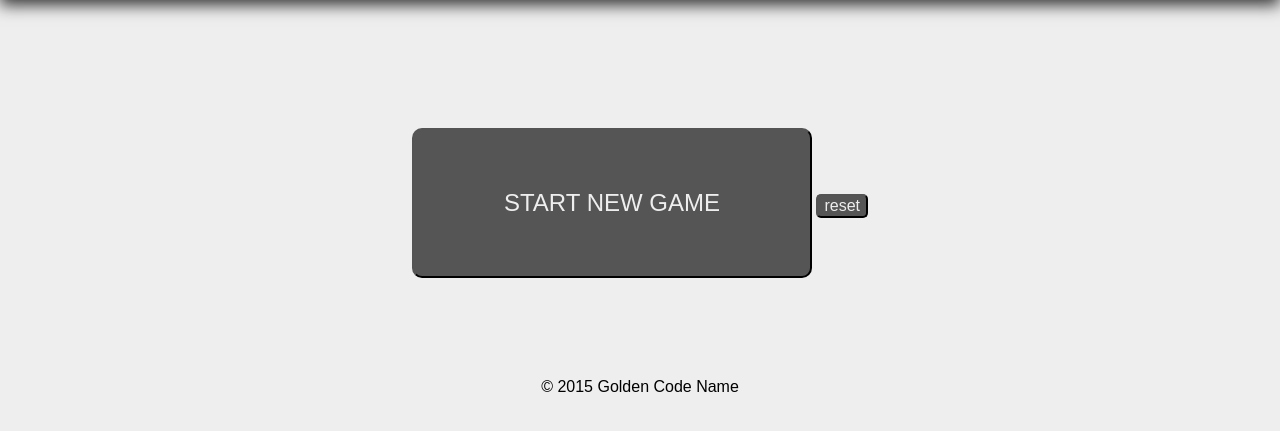
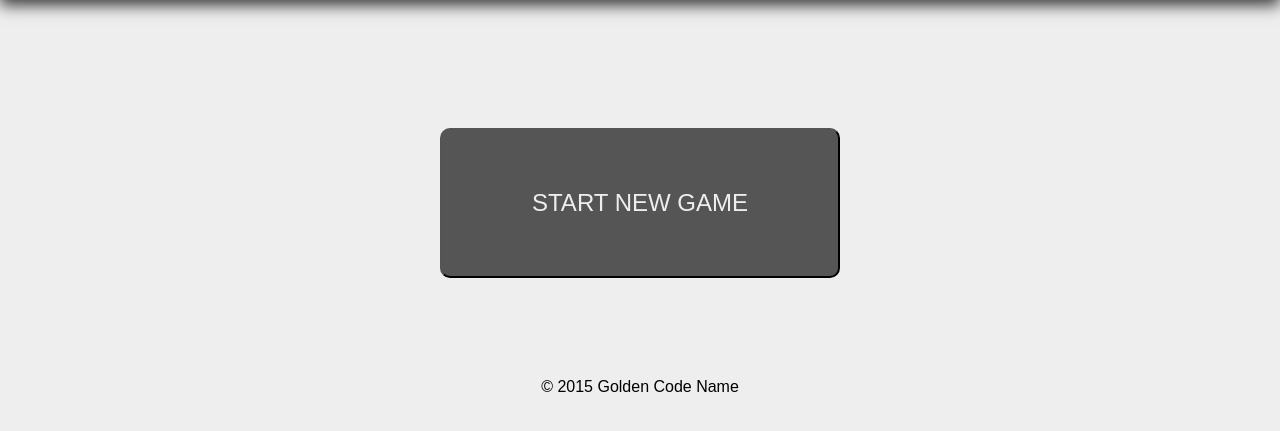
Before and after one commit to PDXDevCampJuly/golden_code_name, a Django app: page / in a window 1280 px wide. Shown: the part 100-531 px from the top of the page. Run offline with Django 3.2, Linux system fonts and the light colour scheme; some libraries are stand-ins or nearby versions.

Commit message:
adjusts base styles and layout for updated database

```diff
--- a/game/urls.py
+++ b/game/urls.py
@@ -2,6 +2,7 @@
 import game.views
 import spymaster.views
 from django.views.generic import TemplateView
+
 urlpatterns = [
     url(r'^$', game.views.start_index_page),
     url(r'^select/', game.views.select_player, name='select_player'),
--- a/static/css/base_style.css
+++ b/static/css/base_style.css
@@ -1,11 +1,12 @@
+
 /* -------------------------------------- layout */
+
 body {
     margin: 0;
     font-family: sans-serif;
     text-align: center;
     background-color: #eee;
 }
-
 header {
     margin-bottom: 10%;
     padding: 10px 0;
@@ -13,77 +14,47 @@
     box-shadow: 0px 5px 15px #333;
     color: #555;
 }
-
 footer {
     margin-top: 100px;
 }
-
-input[type=submit], input[type=button] {
+input[type=submit] {
     background-color: #555;
     border-radius: 10px;
     text-align: center;
     font-size: 1.5em;
     color: #eee;
 }
-
-input[type=submit]:hover, input[type=button]:hover {
+input[type=submit]:hover {
     background-color: #777;
 }
 
-/* -------------------------------------- enter or restart game */
+/* -------------------------------------- start game */
 
-input#enter, input#restart  {
+input[value="START NEW GAME"]  {
     height: 150px;
     width: 400px;
-    display: none;
 }
 
-input#enter:hover, #started:after {
-    background-color: #245BAB;
-}
-
-input#restart:hover, #waiting:after {
+input[value="START NEW GAME"]:hover {
     background-color: #339966;
 }
 
-#started:after {
-    display: block;
-    content: 'status: game in progress, enter game';
-    margin-top: 10%;
-    padding: 20px 0;
-    color: #eee;
-    font-size: 1.2em;
-}
-#waiting:after {
-     display: block;
-    margin-top: 10%;
-    padding: 20px 0;
-    color: #eee;
-    font-size: 1.2em;
-    content: 'status: ready, start new game';
-}
-input[value=reset] {
-    font-size: 1em;
-    border-radius: 5px;
-}
+/* -------------------------------------- select player */
 
-/* -------------------------------------- select player */
 input#select_spymaster, input#select_spy {
     margin-right: 20px;
     margin-bottom: 20px;
     height: 300px;
     width: 300px;
 }
-
 input#select_spy {
     background: linear-gradient(to bottom right, red 50%, blue 50%);
 }
-
 input#select_spy:hover {
     background: linear-gradient(to bottom right, #CC6666 50%, #3366FF 50%);
 }
 
-/* spy_input */
+/* -------------------------------------- spy_input */
 
 input.clue:hover {
     padding: 50px 100px;
@@ -94,7 +65,9 @@
     border-radius: 10px;
 
 }
-/* spy_pass */
+
+/* -------------------------------------- spy_pass */
+
 input.pass:hover {
     padding: 50px 100px;
     color: mediumpurple;
@@ -102,5 +75,4 @@
     background-color: darkslategrey;
     text-decoration: none;
     border-radius: 10px;
-
 }
--- a/templates/base.html
+++ b/templates/base.html
@@ -25,7 +25,7 @@
   </footer>
 
 <script src="//code.jquery.com/jquery-1.11.3.min.js"></script>
-{% block js_scripts %}{% endblock %}
+{% block custom_js_scripts %}{% endblock %}
 
 </body>
 </html>
--- a/templates/index.html
+++ b/templates/index.html
@@ -1,23 +1,11 @@
 {% extends "base.html" %}
 {% load staticfiles %}
 
-{% block title %} Game Status {% endblock %}
+{% block title %} Start {% endblock %}
 
 {% block main_content %}
-  <form class="first" action="{% url 'select_player' %}">
-    <input type="submit" value="ENTER GAME" id="enter">
+  <form method="POST">{% csrf_token %}
+    <input type="submit" value="START NEW GAME">
   </form>
 
-  <form class="second" method="POST">{% csrf_token %}
-    <input name='foo' type="submit" value="START NEW GAME" id="restart">
-    <input type="submit" value="reset">
-  </form>
-  <span id="{{ game }}"></span>
-
-
-
 {% endblock %}
-
-{% block js_scripts %}
-  <script type="text/javascript" src="{% static "js/index.js" %}"></script>
-{% endblock %}
```
